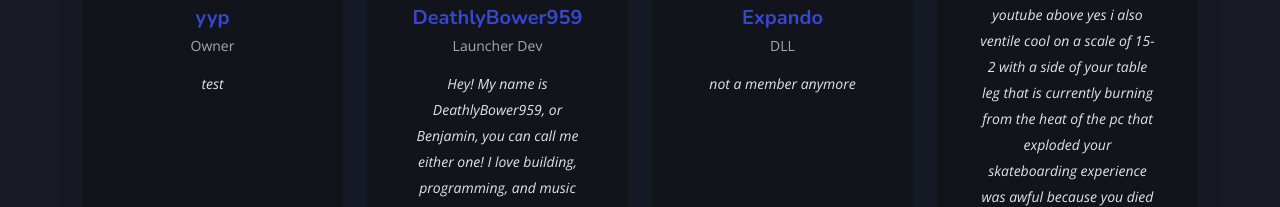
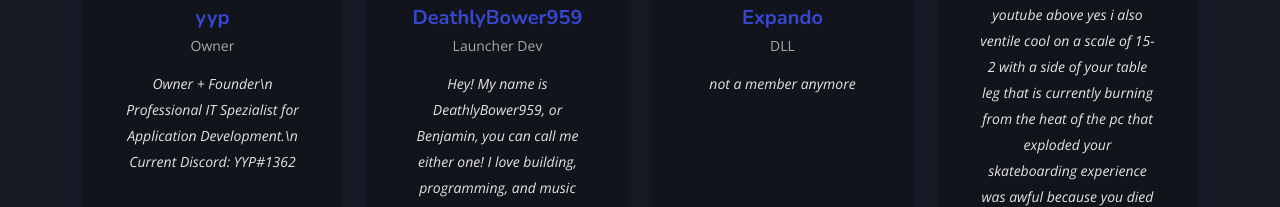
Before and after one commit to Ventile-Client/Web, a plain HTML site: page index.html in a window 1280 px wide. Shown: the part 2521-2728 px from the top of the page. Drawn offline with nearby package versions, Linux system fonts and the light colour scheme.

Commit message:
Update index.html

```diff
--- a/index.html
+++ b/index.html
@@ -294,7 +294,7 @@
               <div class="member-info">
                 <h4>yyp</h4>
                 <span>Owner</span>
-                <p>test</p>
+                <p>Owner + Founder\n Professional IT Spezialist for Application Development.\n Current Discord: YYP#1362</p>
               </div>
             </div>
           </div>
```
